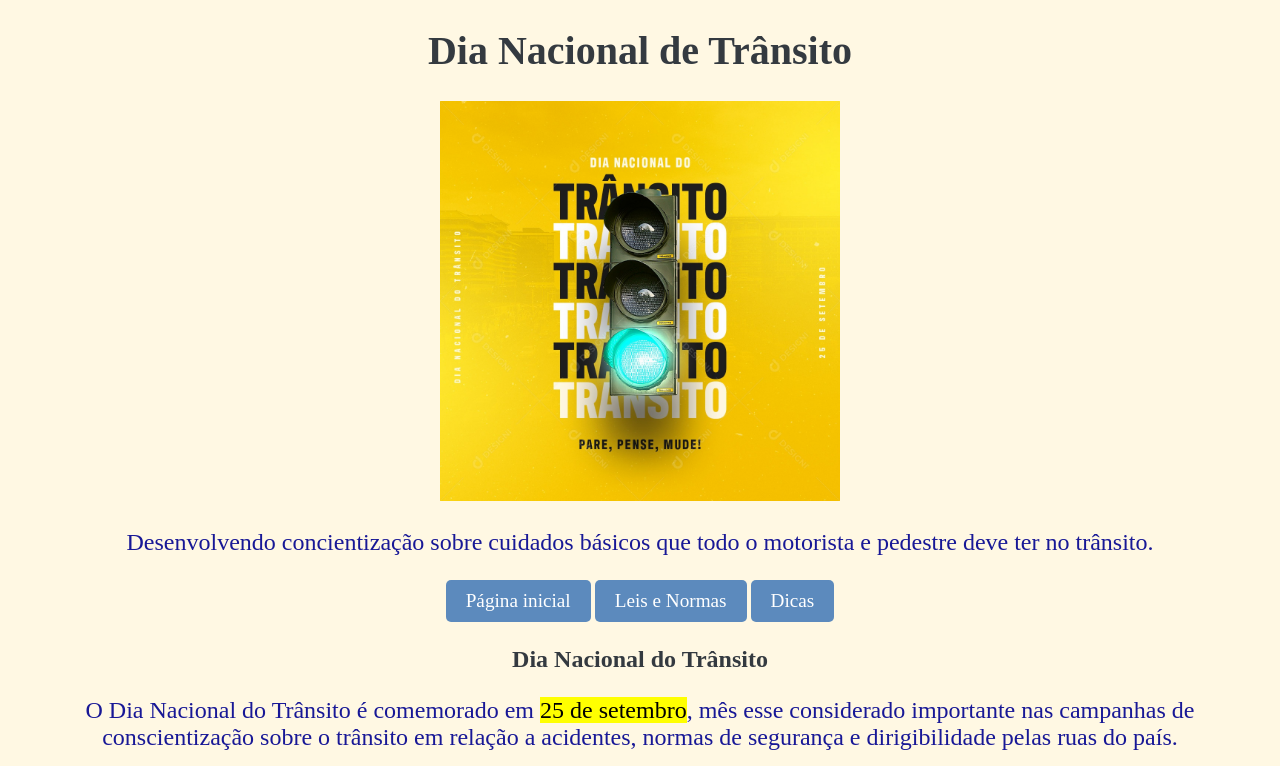
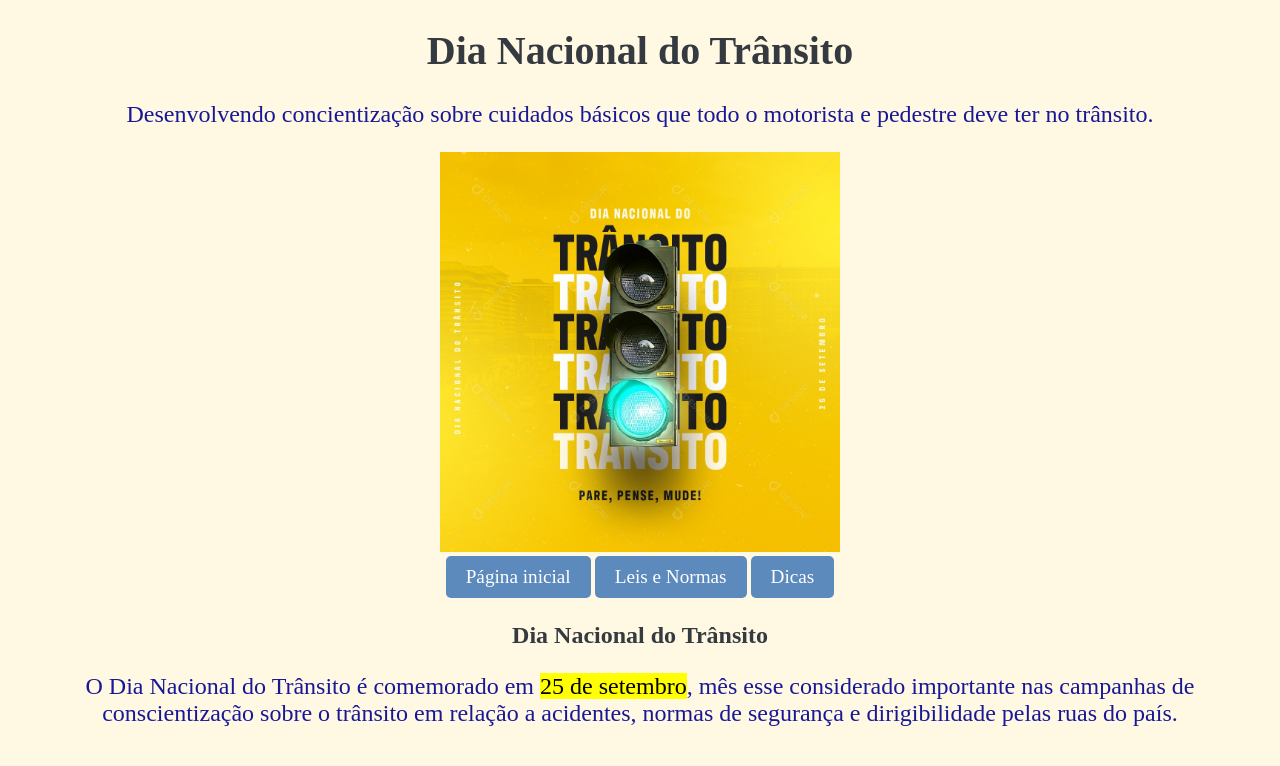
Before and after one commit to ReservaDevCarol1227/Dia-Nacional-de-Tr-nsito, a plain HTML site: page dia_nacional_transito/index.html in a window 1280 px wide. Shown: the top 766 px of the page. Drawn offline with Linux system fonts and the light colour scheme.

Commit message:
Update index.html

```diff
--- a/dia_nacional_transito/index.html
+++ b/dia_nacional_transito/index.html
@@ -1,24 +1,29 @@
 <!DOCTYPE html>
 <html lang="pt-BR">
+
 <head>
     <meta charset="UTF-8">
     <meta name="viewport" content="width=device-width, initial-scale=1.0">
     <title>Dia Nacional do Trânsito</title>
     <link rel="stylesheet" href="style.css">
 </head>
+
 <body>
     <header>
 
-        <h1>Dia Nacional de Trânsito</h1>
+        <div class="banner-topo">
+            <h1>Dia Nacional do Trânsito</h1>
+
+
+            <p class="paragrafo">Desenvolvendo concientização sobre cuidados básicos que todo o motorista
+                e pedestre deve ter no trânsito.
+            </p>
+
+        </div>
 
         <div class="container">
             <img src="10536329.jpg" alt="" width="200">
             <div>
-
-        <p>Desenvolvendo concientização sobre cuidados básicos que todo o motorista
-            e pedestre deve ter no trânsito.
-        </p>
-
                 <nav>
                     <a href="index.html" class="btn-transito">Página inicial</a>
                     <a href="leis_e_normas.html" class="btn-transito">Leis e Normas</a>
@@ -27,9 +32,14 @@
     </header>
     <main>
         <section>
+            <div class="conteudo">
+
+
+
+
                 <h3>Dia Nacional do Trânsito</h3>
 
-            <p>O Dia Nacional do Trânsito é comemorado em <mark>25 de setembro</mark>,
+                <p class="para">O Dia Nacional do Trânsito é comemorado em <mark>25 de setembro</mark>,
                     mês esse considerado importante nas campanhas de conscientização
                     sobre o trânsito em relação a acidentes, normas de segurança e
                     dirigibilidade pelas ruas do país.
@@ -37,7 +47,7 @@
 
                 <h4>Origem do dia Nacional do Trânsito</h4>
 
-            <p>O Dia Nacional do Trânsito foi instituído para ocorrer em 25 de
+                <p class="para">O Dia Nacional do Trânsito foi instituído para ocorrer em 25 de
                     setembro. Essa data faz referência à <strong>regulamentação do Código de
                         Trânsito Brasileiro (CTB)</strong>, ocorrida em 23 de setembro de 1997 pelo
                     então presidente da República, <ins>Fernando Henrique Cardoso</ins>, sendo
@@ -46,20 +56,22 @@
 
                 <h4>Por que o Dia Nacional do Trânsito foi Criado?</h4>
 
-            <p>A iniciativa da criação do Dia Nacional do Trânsito se deu para o <strong>reforço de
+                <p class="para">A iniciativa da criação do Dia Nacional do Trânsito se deu para o <strong>reforço de
                         campanhas de conscientização e respeito às novas leis</strong> regulamentadas pelo
                     CTB. Na década de 1990, algumas leis estavam ultrapassadas com relação à rápida
                     evolução de comportamento da sociedade.
                 </p>
-            <p>O novo código veio para substituir leis pouco eficazes e, teoricamente, dar mais
+                <p class="para">O novo código veio para substituir leis pouco eficazes e, teoricamente, dar mais
                     segurança a todos que utilizam o trânsito (pedestres, veículos, animais).
                     Assim sendo, o Dia Nacional do Trânsito é só mais um <strong>reforço à ideia de segurança
                         e eficiência</strong> que deve existir nas vias públicas e privadas do país.
                 </p>
 
-            <p>Saiba mais sobre o dia nacional de trânsito <a href="https://brasilescola.uol.com.br/datas-comemorativas/dia-transito.htm">aqui!</a></p>
+                <p class="para">Saiba mais sobre o dia nacional de trânsito <a
+                        href="https://brasilescola.uol.com.br/datas-comemorativas/dia-transito.htm">aqui!</a></p>
         </section>
     </main>
+    </div>
     <footer>
         <div class="footer-container">
             <p><strong>Aluno(a)s:</strong> Sabrina Souza Silva, Ana Carolina Aires Ferreira</p>
@@ -69,4 +81,5 @@
         </div>
     </footer>
 </body>
+
 </html>
```
Lines whose indentation alone changed are shown as unchanged.
